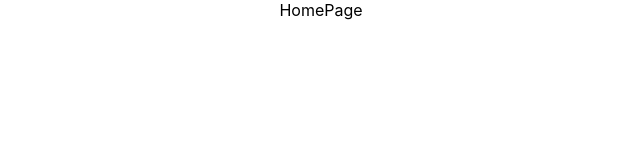
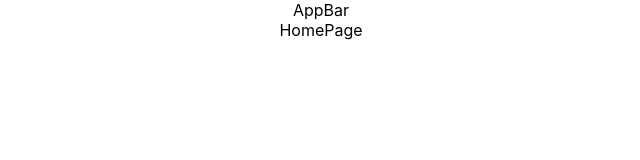
Before and after one commit to LeeJ1nHyeong/no_name_toy_project, a React (Create React App) app in the folder frontend/: page / in a window 1280 px wide. Shown: the top 160 px of the page, without its empty margins (319-959 px from the left). Built offline with nearby package versions, Linux system fonts and the light colour scheme.

Commit message:
Init: create 'AppBar'

```diff
--- a/frontend/src/App.js
+++ b/frontend/src/App.js
@@ -1,9 +1,11 @@
 import './App.css';
+import AppBar from './components/AppBar';
 import Home from './pages/Home';
 
 function App() {
   return (
     <div className="App">
+      <AppBar />
       <Home />
     </div>
   );
--- /dev/null
+++ b/frontend/src/components/AppBar.jsx
@@ -0,0 +1,9 @@
+import React from 'react'
+
+function AppBar() {
+  return (
+    <div>AppBar</div>
+  )
+}
+
+export default AppBar
```
